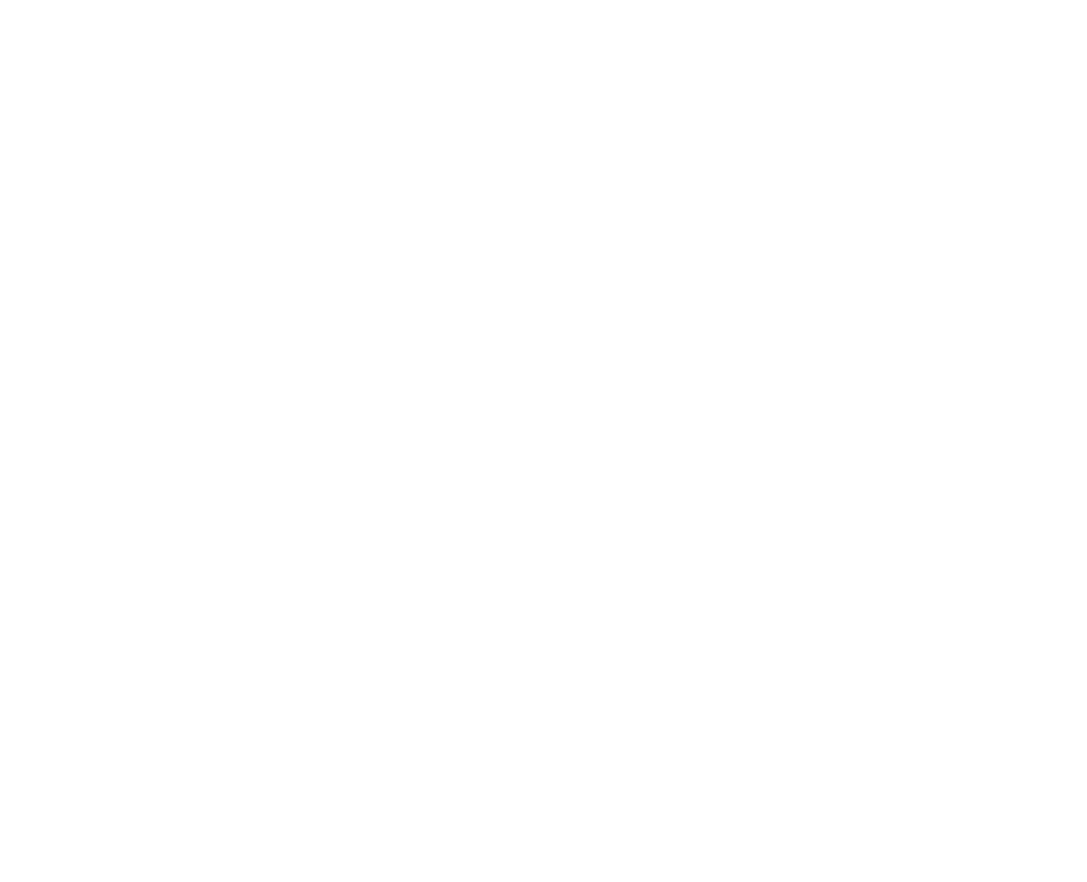
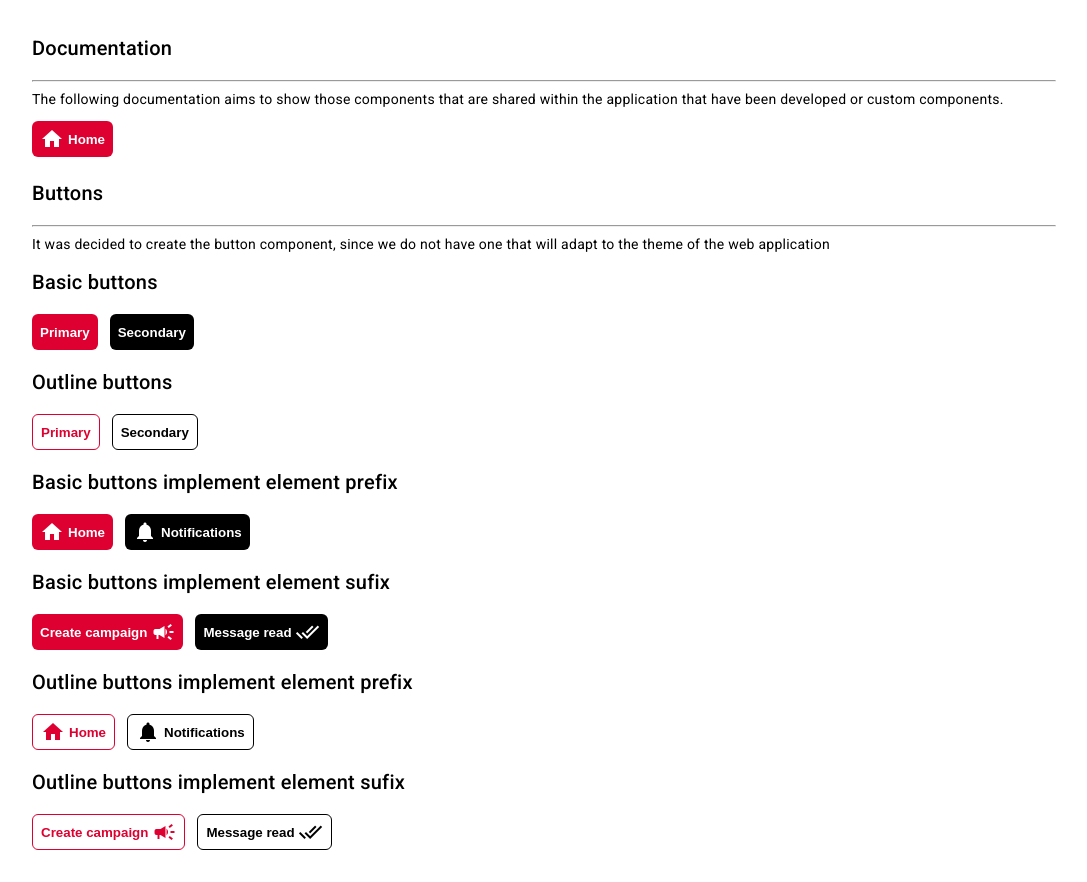
Before and after one commit to jcvilladiegoc/technical-test-0321231718, an Angular app: page /documentation in a window 1280 px wide. Before the commit this address led to /. Shown: the whole page, without its empty margins (96-1183 px from the left). Before the commit the page ends 800 px from the top, so only its background shows below. Built offline with nearby package versions, Linux system fonts and the light colour scheme.

Commit message:
#5 #comment The button component has been created and this component has been added on the documentation page

```diff
--- a/src/app/app-routing.module.ts
+++ b/src/app/app-routing.module.ts
@@ -2,10 +2,8 @@
 import { RouterModule, Routes } from '@angular/router';
 
 const routes: Routes = [
-  {
-    path: '',
-    loadChildren: () => import('./landing-page/landing-page.module').then(m => m.LandingPageModule)
-  }
+  { path: '', loadChildren: () => import('./landing-page/landing-page.module').then(m => m.LandingPageModule) },
+  { path: 'documentation', loadChildren: () => import('./documentation/documentation.module').then(m => m.DocumentationModule) }
 ];
 
 @NgModule({
--- /dev/null
+++ b/src/app/documentation/documentation-routing.module.ts
@@ -0,0 +1,11 @@
+import { NgModule } from '@angular/core';
+import { RouterModule, Routes } from '@angular/router';
+import { DocumentationComponent } from './documentation.component';
+
+const routes: Routes = [{ path: '', component: DocumentationComponent }];
+
+@NgModule({
+  imports: [RouterModule.forChild(routes)],
+  exports: [RouterModule]
+})
+export class DocumentationRoutingModule { }
--- /dev/null
+++ b/src/app/documentation/documentation.component.html
@@ -0,0 +1,83 @@
+<div class="main-container">
+    <div>
+        <h2>Documentation</h2>
+        <hr>
+        <p>The following documentation aims to show those components that are shared within the application that have been developed or custom components.</p>
+        <app-button theme="primary" routerLink="/">
+            <mat-icon prefix fontIcon="home"></mat-icon>
+            Home
+        </app-button>
+        <br>
+    </div>
+    <div>
+        <h2>Buttons</h2>
+        <hr>
+        <p>It was decided to create the button component, since we do not have one that will adapt to the theme of the web application</p>
+    </div>
+    <div>
+        <h2>Basic buttons</h2>
+        <div style="display: flex; gap: 12px;">
+            <app-button theme="primary">Primary</app-button>
+            <app-button theme="secondary">Secondary</app-button>
+        </div>
+    </div>
+    <div style="margin-top: 1rem;">
+        <h2>Outline buttons</h2>
+        <div style="display: flex; gap: 12px;">
+            <app-button theme="primary" [outline]="true">Primary</app-button>
+            <app-button theme="secondary" [outline]="true">Secondary</app-button>
+        </div>
+    </div>
+    <div style="margin-top: 1rem;">
+        <h2>Basic buttons implement element prefix</h2>
+        <div style="display: flex; gap: 12px;">
+            <app-button theme="primary">
+                <mat-icon prefix fontIcon="home"></mat-icon>
+                Home
+            </app-button>
+            <app-button theme="secondary">
+                <mat-icon prefix fontIcon="notifications"></mat-icon>
+                Notifications
+            </app-button>
+        </div>
+    </div>
+    <div style="margin-top: 1rem;">
+        <h2>Basic buttons implement element sufix</h2>
+        <div style="display: flex; gap: 12px;">
+            <app-button theme="primary">
+                <mat-icon sufix fontIcon="campaign"></mat-icon>
+                Create campaign
+            </app-button>
+            <app-button theme="secondary">
+                <mat-icon sufix fontIcon="done_all"></mat-icon>
+                Message read
+            </app-button>
+        </div>
+    </div>
+    <div style="margin-top: 1rem;">
+        <h2>Outline buttons implement element prefix</h2>
+        <div style="display: flex; gap: 12px;">
+            <app-button theme="primary" [outline]="true">
+                <mat-icon prefix fontIcon="home"></mat-icon>
+                Home
+            </app-button>
+            <app-button theme="secondary" [outline]="true">
+                <mat-icon prefix fontIcon="notifications"></mat-icon>
+                Notifications
+            </app-button>
+        </div>
+    </div>
+    <div style="margin-top: 1rem;">
+        <h2>Outline buttons implement element sufix</h2>
+        <div style="display: flex; gap: 12px;">
+            <app-button theme="primary" [outline]="true">
+                <mat-icon sufix fontIcon="campaign"></mat-icon>
+                Create campaign
+            </app-button>
+            <app-button theme="secondary" [outline]="true">
+                <mat-icon sufix fontIcon="done_all"></mat-icon>
+                Message read
+            </app-button>
+        </div>
+    </div>
+</div>
--- /dev/null
+++ b/src/app/documentation/documentation.component.scss
@@ -0,0 +1,6 @@
+div.main-container {
+    max-width: 80%;
+    margin: auto;
+    padding-top: 2rem;
+    padding-bottom: 2rem;
+}
--- /dev/null
+++ b/src/app/shared/button/button.component.html
@@ -0,0 +1,10 @@
+<button [ngClass]="{
+    'primary': theme === 'primary',
+    'secondary': theme === 'secondary',
+    'outline': outline
+    }"
+    [ngStyle]="{ 'width': width }">
+    <ng-content select="[prefix]"></ng-content>
+    <ng-content></ng-content>
+    <ng-content select="[sufix]"></ng-content>
+</button>
--- /dev/null
+++ b/src/app/shared/button/button.component.scss
@@ -0,0 +1,36 @@
+button {
+    padding: 0px 8px;
+    border: 0px;
+    height: 36px;
+    font-weight: bold;
+    border-radius: 6px;
+    cursor: pointer;
+    background-color: transparent;
+    color: white;
+    display: flex;
+    gap: 4px;
+    justify-content: center;
+    align-items: center;
+}
+
+button.primary {
+    background-color: #dd0031;
+    color: white;
+}
+
+button.secondary {
+    background-color: black;
+    color: white;
+}
+
+button.primary.outline {
+    border: solid 1px #dd0031 !important;
+    background-color: transparent;
+    color: #dd0031;
+}
+
+button.secondary.outline {
+    border: solid 1px #000000 !important;
+    background-color: transparent;
+    color: #000000;
+}
```
Also changed, not shown: src/app/documentation/documentation.component.ts (added, +10 -0 lines), src/app/documentation/documentation.module.ts (added, +21 -0 lines), src/app/shared/button/button.component.ts (added, +14 -0 lines), src/app/shared/button/button.module.ts (added, +18 -0 lines), 2 other files (tests, documents, lock files or other folders).
